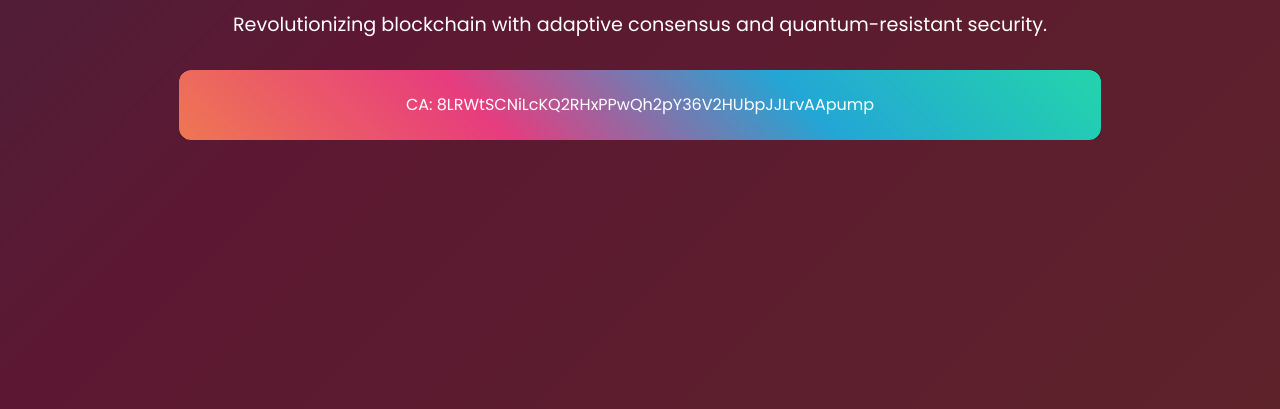
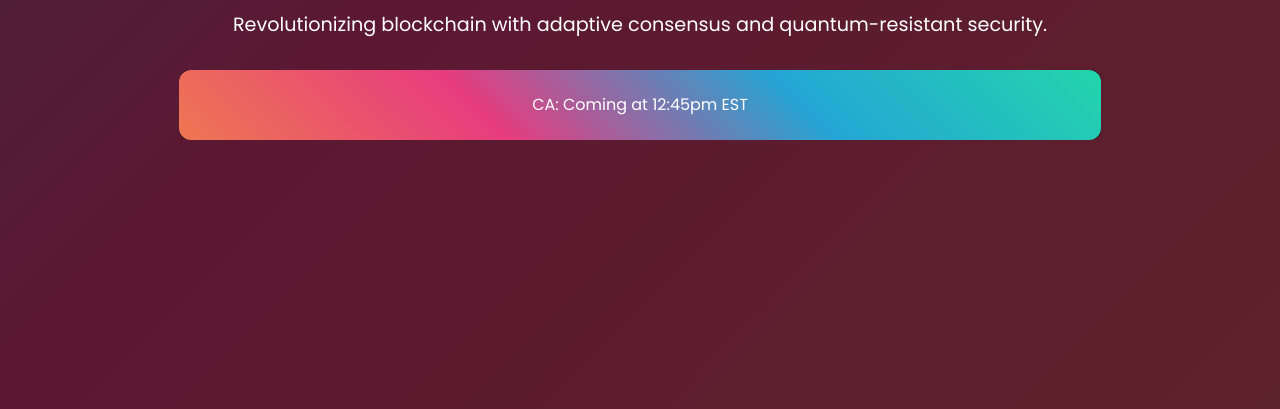
Before and after one commit to mvpmax1/Kraxor, a plain HTML site: page index.html in a window 1280 px wide. Shown: the part 391-800 px from the top of the page. Drawn offline with Linux system fonts and the light colour scheme.

Commit message:
Update index.html

```diff
--- a/index.html
+++ b/index.html
@@ -92,7 +92,7 @@
       <h2>Synchronizing the Future of Decentralized Finance</h2>
       <p>Revolutionizing blockchain with adaptive consensus and quantum-resistant security.</p>
       <!-- CA box with static gradient border -->
-      <div class="hero-ca-box">CA: 8LRWtSCNiLcKQ2RHxPPwQh2pY36V2HUbpJJLrvAApump</div>
+      <div class="hero-ca-box">CA: Coming at 12:45pm EST</div>
     </div>
   </header>
 
```
